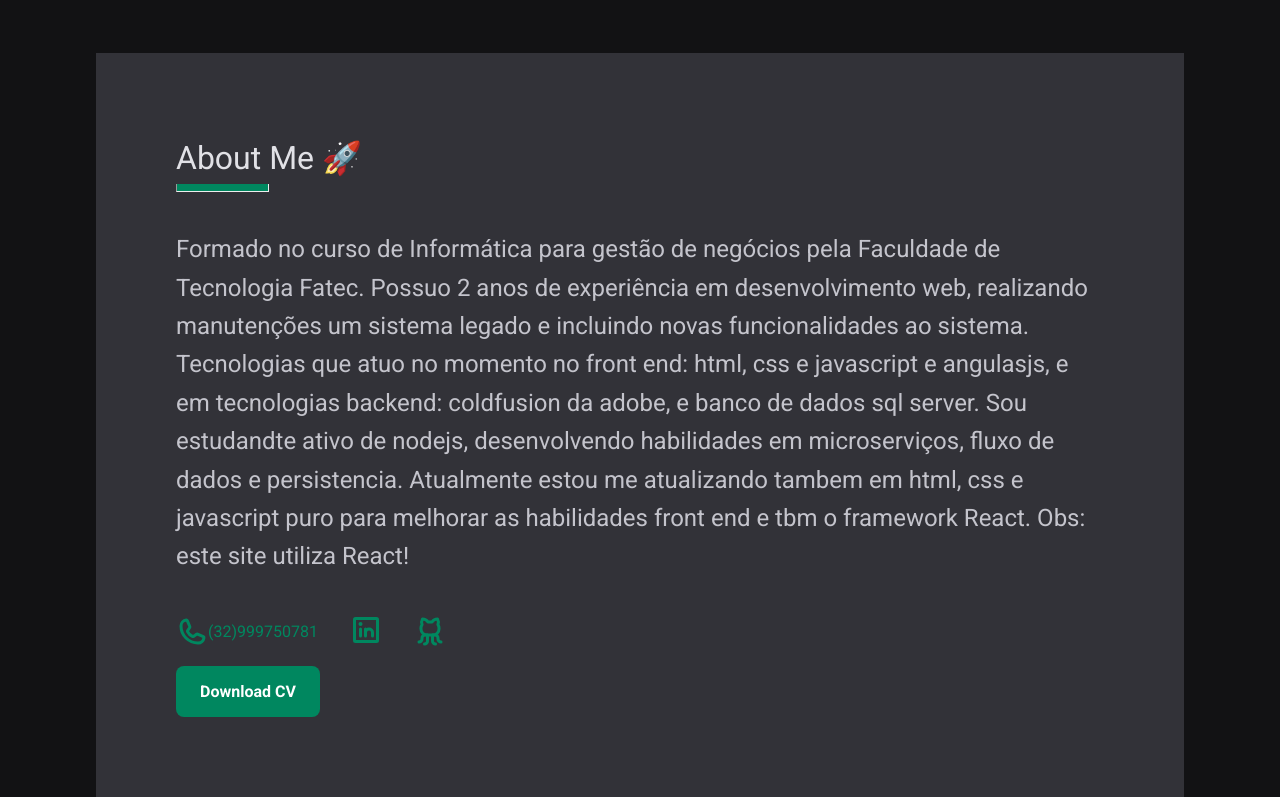
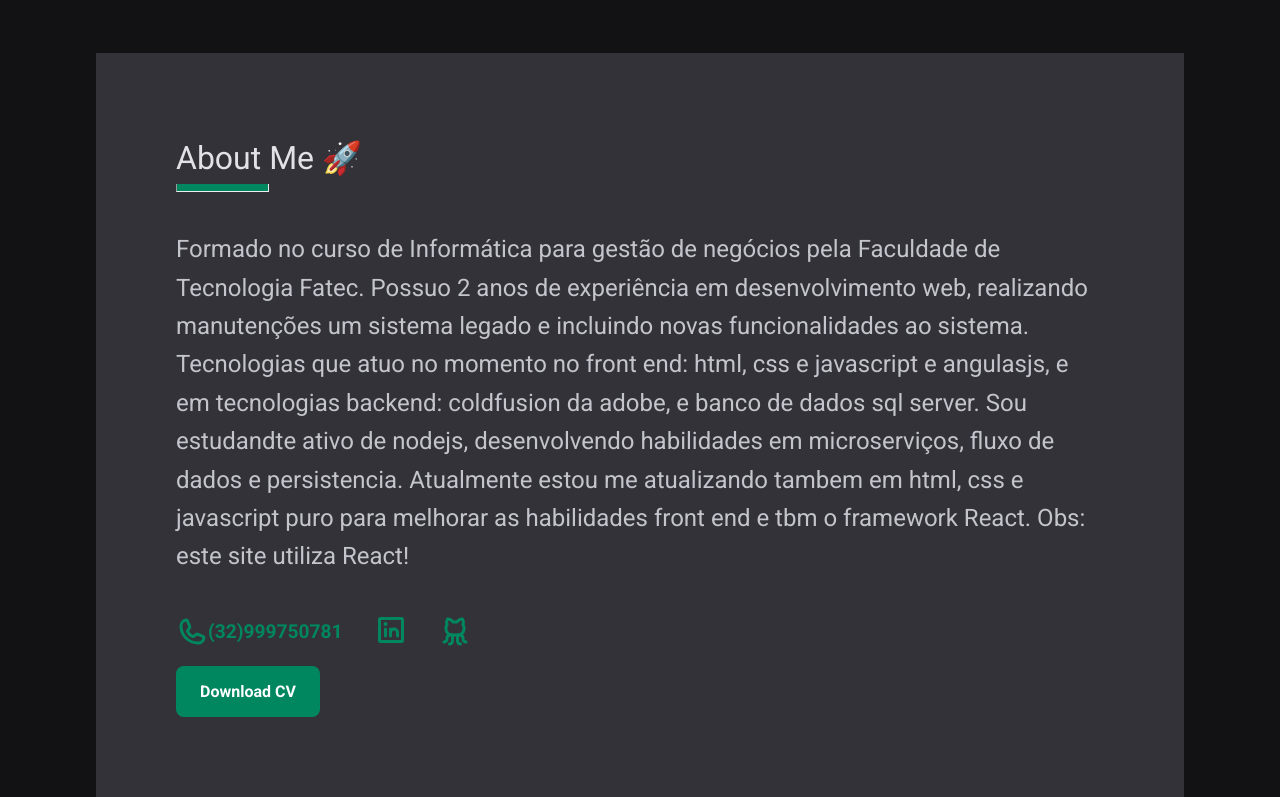
Before and after one commit to rluiz99/my-portifolio, a React (Vite) app: page / in a window 1280 px wide. Shown: the part 331-1128 px from the top of the page. Built offline with nearby package versions, Linux system fonts and the light colour scheme.

Commit message:
portifolio estrutura

```diff
--- a/src/components/About.module.css
+++ b/src/components/About.module.css
@@ -55,6 +55,8 @@
     display: flex;
      align-items: center;
      color: var(--green-500);
+     font-weight: bold;
+     font-size: 1.2rem;
 
 }
 
```
